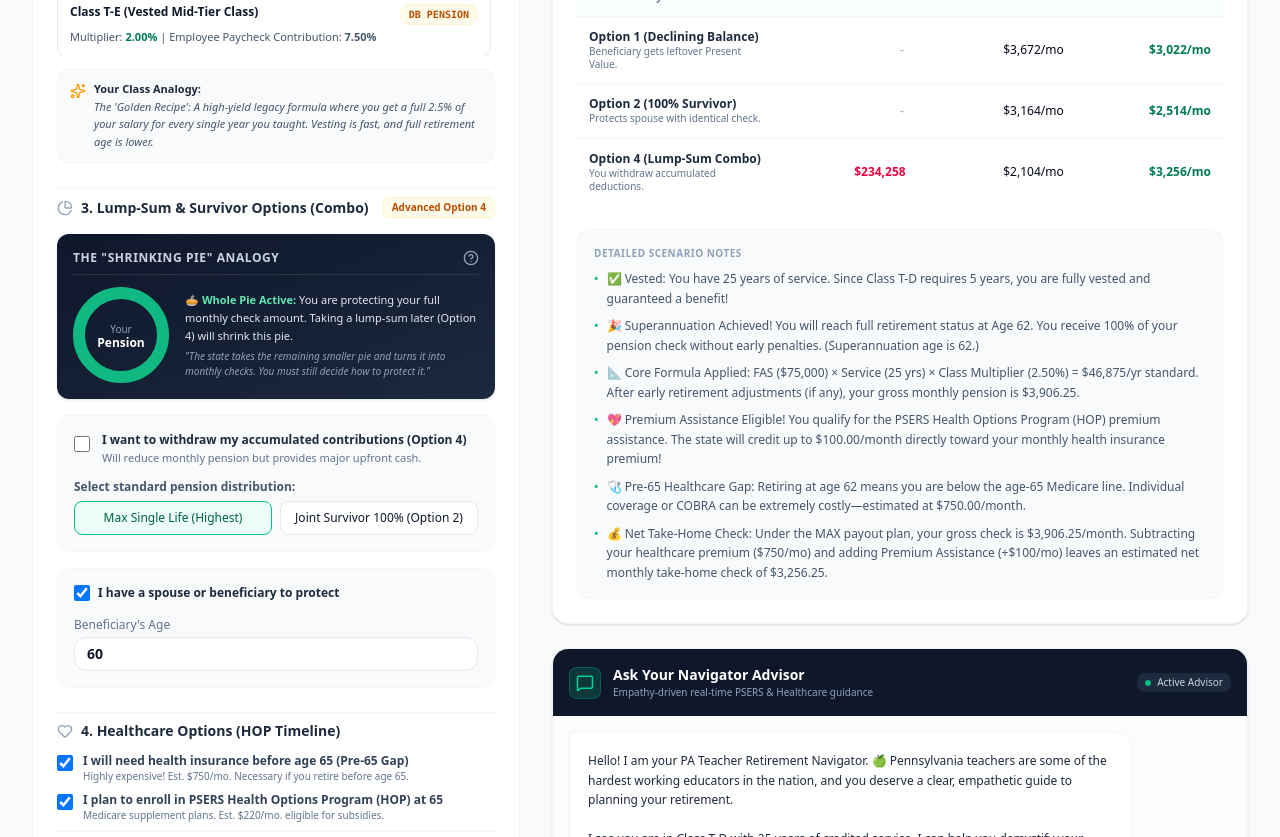
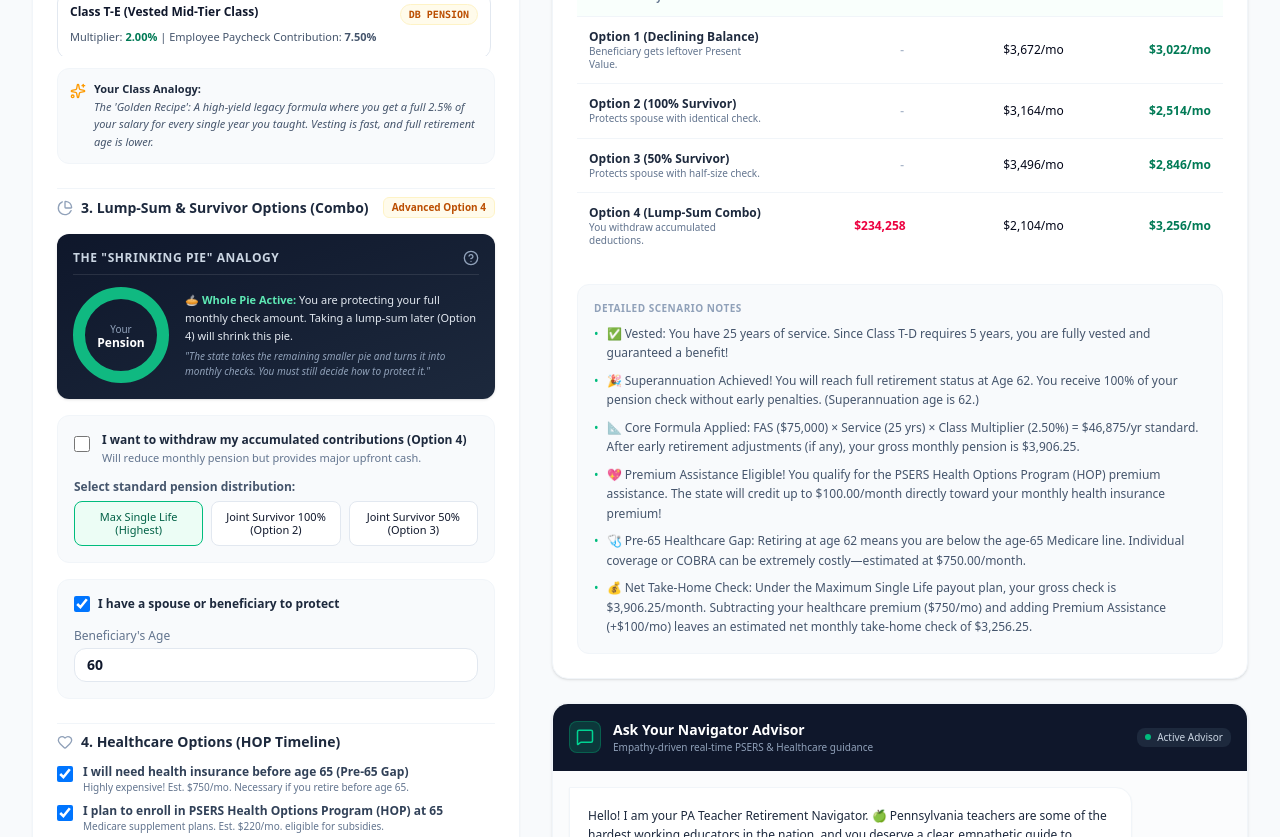
Before and after one commit to mattlandis205-debug/pateacherdone, a React (Vite) app: page / in a window 1280 px wide. Shown: the part 600-1437 px from the top of the page. Built offline with nearby package versions, Linux system fonts and the light colour scheme.

Commit message:
Integrate Option 3 (50% Joint Survivor) into UI selectors and comparison tables

```diff
--- a/src/App.tsx
+++ b/src/App.tsx
@@ -437,10 +437,12 @@ export default function App() {
                       {/* Sub-choice for the remaining pie */}
                       <div>
                         <span className="text-xs font-bold text-slate-700 block mb-1.5">How to distribute the remaining monthly checks:</span>
-                        <div className="grid grid-cols-2 gap-2">
+                        <div className="grid grid-cols-3 gap-2">
                           <button
                             onClick={() => updateProfileField("payoutOption", "option4")}
-                            className="p-2 text-left rounded-lg text-xs border border-emerald-500 bg-emerald-50/50 font-semibold text-emerald-800"
+                            className={`p-2 text-center rounded-lg text-[10px] border leading-tight ${
+                              profile.payoutOption === "option4" ? "border-emerald-500 bg-emerald-50 text-emerald-800 font-bold" : "border-slate-200 bg-white"
+                            }`}
                           >
                             Single Life (Max Leftover)
                           </button>
@@ -449,13 +451,26 @@ export default function App() {
                               updateProfileField("payoutOption", "option2");
                               updateProfileField("hasBeneficiary", true);
                             }}
-                            className="p-2 text-left rounded-lg text-xs border border-slate-200 hover:border-slate-300 bg-white text-slate-700"
+                            className={`p-2 text-center rounded-lg text-[10px] border leading-tight ${
+                              profile.payoutOption === "option2" ? "border-emerald-500 bg-emerald-50 text-emerald-800 font-bold" : "border-slate-200 bg-white"
+                            }`}
                           >
                             Protect Survivor 100%
                           </button>
+                          <button
+                            onClick={() => {
+                              updateProfileField("payoutOption", "option3");
+                              updateProfileField("hasBeneficiary", true);
+                            }}
+                            className={`p-2 text-center rounded-lg text-[10px] border leading-tight ${
+                              profile.payoutOption === "option3" ? "border-emerald-500 bg-emerald-50 text-emerald-800 font-bold" : "border-slate-200 bg-white"
+                            }`}
+                          >
+                            Protect Survivor 50%
+                          </button>
                         </div>
                         <p className="text-[10px] text-slate-500 mt-1 italic">
-                          Combining Option 4 with Option 2 protects your surviving spouse's check, but results in double reduction.
+                          Combining Option 4 with Option 2 or 3 protects your surviving beneficiary, but results in multiple adjustments.
                         </p>
                       </div>
                     </div>
@@ -464,10 +479,10 @@ export default function App() {
                   {profile.payoutOption !== "option4" && (
                     <div>
                       <span className="text-xs font-semibold text-slate-600 block mb-1.5">Select standard pension distribution:</span>
-                      <div className="grid grid-cols-2 gap-2">
+                      <div className="grid grid-cols-3 gap-2">
                         <button
                           onClick={() => updateProfileField("payoutOption", "max")}
-                          className={`p-2 text-center rounded-lg text-xs border font-medium ${
+                          className={`p-2 text-center rounded-lg text-[11px] border font-medium leading-tight ${
                             profile.payoutOption === "max" ? "border-emerald-500 bg-emerald-50 text-emerald-800 font-bold" : "border-slate-200 bg-white"
                           }`}
                         >
@@ -478,11 +493,22 @@ export default function App() {
                             updateProfileField("payoutOption", "option2");
                             updateProfileField("hasBeneficiary", true);
                           }}
-                          className={`p-2 text-center rounded-lg text-xs border font-medium ${
+                          className={`p-2 text-center rounded-lg text-[11px] border font-medium leading-tight ${
                             profile.payoutOption === "option2" ? "border-emerald-500 bg-emerald-50 text-emerald-800 font-bold" : "border-slate-200 bg-white"
                           }`}
                         >
                           Joint Survivor 100% (Option 2)
+                        </button>
+                        <button
+                          onClick={() => {
+                            updateProfileField("payoutOption", "option3");
+                            updateProfileField("hasBeneficiary", true);
+                          }}
+                          className={`p-2 text-center rounded-lg text-[11px] border font-medium leading-tight ${
+                            profile.payoutOption === "option3" ? "border-emerald-500 bg-emerald-50 text-emerald-800 font-bold" : "border-slate-200 bg-white"
+                          }`}
+                        >
+                          Joint Survivor 50% (Option 3)
                         </button>
                       </div>
                     </div>
@@ -723,6 +749,19 @@ export default function App() {
                         </td>
                       </tr>
 
+                      {/* Row 4: Option 3 */}
+                      <tr className={`hover:bg-slate-50 ${profile.payoutOption === "option3" ? "bg-emerald-50/30 font-semibold" : ""}`}>
+                        <td className="py-3 px-3">
+                          <div className="font-bold text-slate-800">Option 3 (50% Survivor)</div>
+                          <div className="text-[10px] text-slate-500">Protects spouse with half-size check.</div>
+                        </td>
+                        <td className="py-3 px-3 text-right text-slate-400 font-mono">-</td>
+                        <td className="py-3 px-3 text-right text-slate-950">${results.optionReductions.option3.toLocaleString(undefined, { maximumFractionDigits: 0 })}/mo</td>
+                        <td className="py-3 px-3 text-right text-emerald-700 font-bold">
+                          ${Math.max(0, results.optionReductions.option3 - Math.max(0, results.healthcarePremiumEst - results.premiumAssistanceAmount)).toLocaleString(undefined, { maximumFractionDigits: 0 })}/mo
+                        </td>
+                      </tr>
+
                       {/* Row 4: Option 4 Combo */}
                       <tr className={`hover:bg-rose-50/20 ${profile.payoutOption === "option4" ? "bg-rose-50/40 font-bold border-l-4 border-rose-500" : ""}`}>
                         <td className="py-3 px-3">
--- a/src/data/psersData.ts
+++ b/src/data/psersData.ts
@@ -285,8 +285,24 @@ export function calculatePSERSRetirement(profile: UserProfile): CalculationResul
     : 0;
 
   if (isVested && profile.classId !== "DC") {
+    let optionText = `${profile.payoutOption.toUpperCase()}`;
+    let survivorText = "";
+    if (profile.payoutOption === "option2") {
+      optionText = "Option 2 (100% Survivor)";
+      survivorText = ` (upon your death, your beneficiary will continue to receive the identical monthly check of $${selectedOptionGross.toLocaleString(undefined, { minimumFractionDigits: 2, maximumFractionDigits: 2 })}/mo for life)`;
+    } else if (profile.payoutOption === "option3") {
+      optionText = "Option 3 (50% Survivor)";
+      survivorText = ` (upon your death, your beneficiary will receive a half-size monthly check of $${(selectedOptionGross / 2).toLocaleString(undefined, { minimumFractionDigits: 2, maximumFractionDigits: 2 })}/mo for life)`;
+    } else if (profile.payoutOption === "max") {
+      optionText = "Maximum Single Life";
+    } else if (profile.payoutOption === "option1") {
+      optionText = "Option 1 (Declining Balance)";
+    } else if (profile.payoutOption === "option4") {
+      optionText = "Option 4 (Lump-Sum Combo)";
+    }
+
     explanationSteps.push(
-      `💰 Net Take-Home Check: Under the ${profile.payoutOption.toUpperCase()} payout plan, your gross check is $${selectedOptionGross.toLocaleString(undefined, { minimumFractionDigits: 2, maximumFractionDigits: 2 })}/month. Subtracting your healthcare premium ($${healthcarePremiumEst}/mo) and adding Premium Assistance (+$${premiumAssistanceAmount}/mo) leaves an estimated net monthly take-home check of $${netMonthlyPension.toLocaleString(undefined, { minimumFractionDigits: 2, maximumFractionDigits: 2 })}.`
+      `💰 Net Take-Home Check: Under the ${optionText} payout plan, your gross check is $${selectedOptionGross.toLocaleString(undefined, { minimumFractionDigits: 2, maximumFractionDigits: 2 })}/month${survivorText}. Subtracting your healthcare premium ($${healthcarePremiumEst}/mo) and adding Premium Assistance (+$${premiumAssistanceAmount}/mo) leaves an estimated net monthly take-home check of $${netMonthlyPension.toLocaleString(undefined, { minimumFractionDigits: 2, maximumFractionDigits: 2 })}.`
     );
   }
 
```
